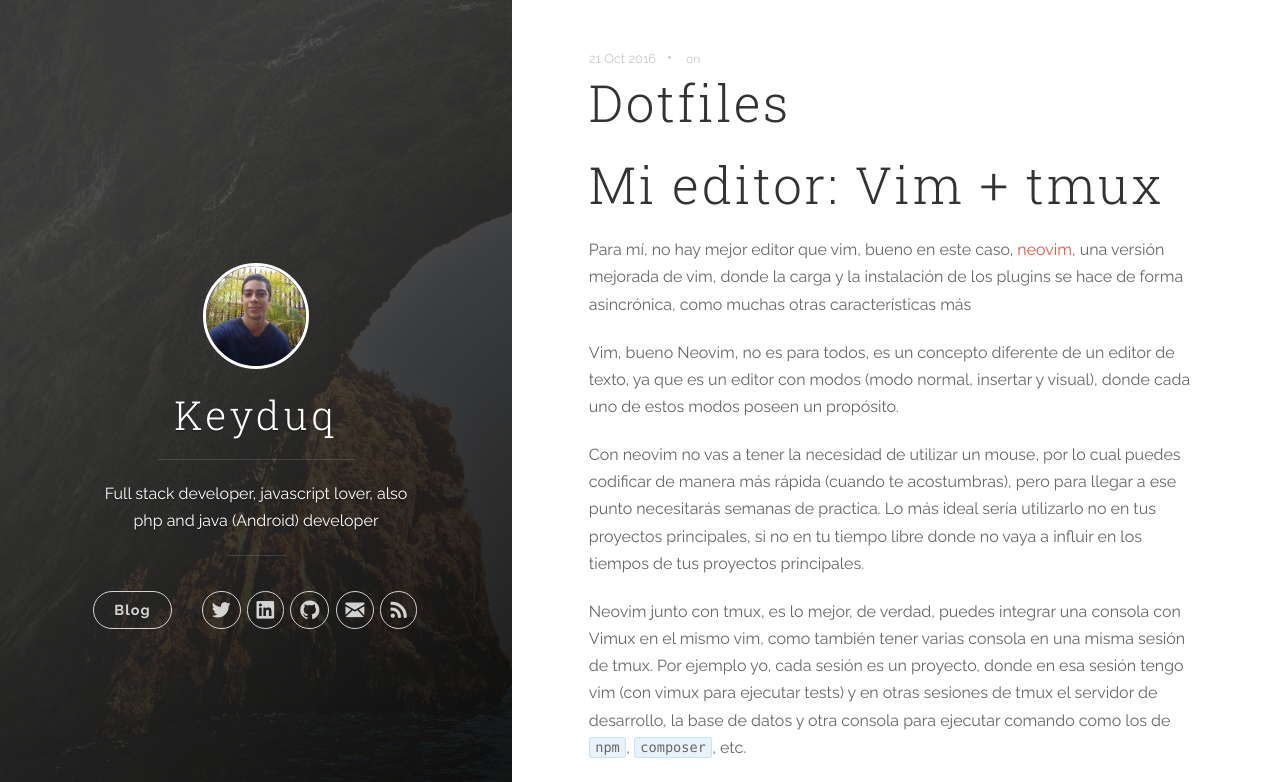
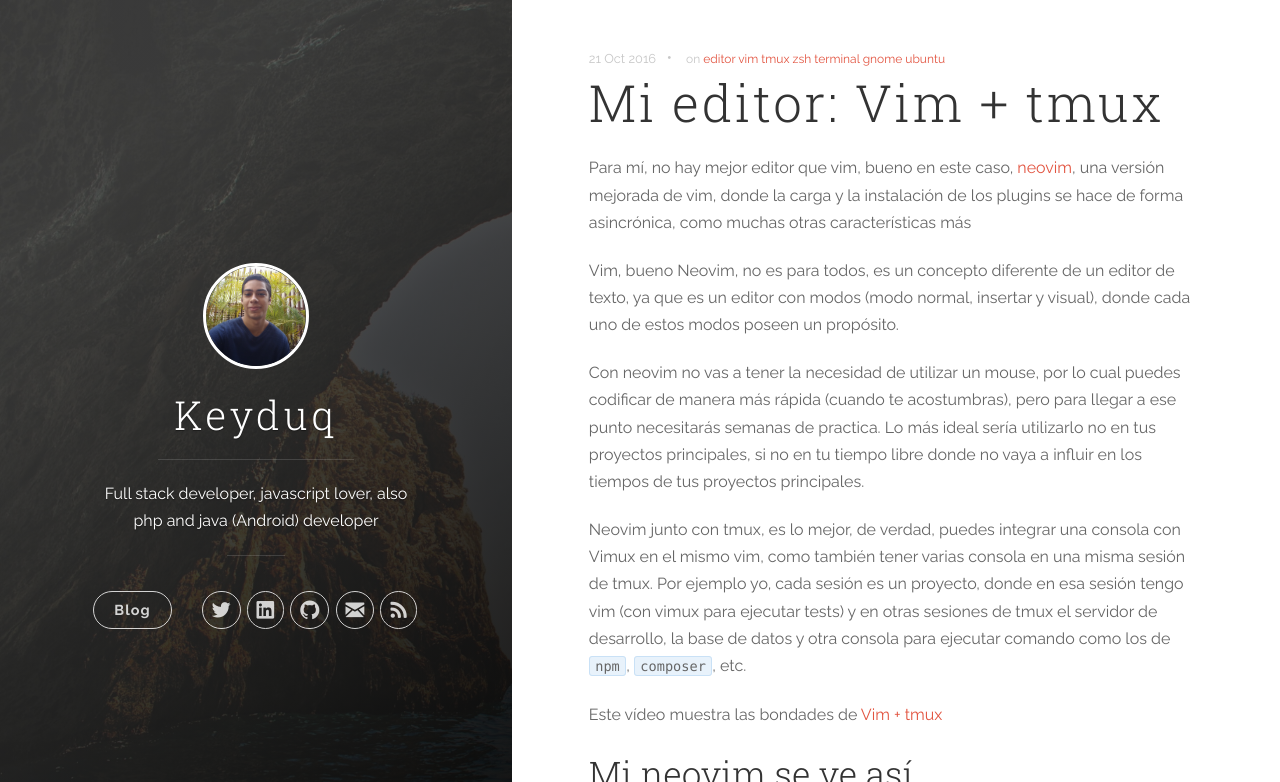
Before and after one commit to keyduq/keyduq.github.io, a Jekyll site: the page built from _posts/2016-10-21-dotfiles.md, in a window 1280 px wide and 900 px high, cut to the strip 0-782 px from the top of the window. Built offline with Jekyll 4.4.1, drawn with Linux system fonts in a browser that asks for light colours; nearby versions of some CDN libraries; comment, search, counter and statistics services are not loaded.

Commit message:
arreglo del ultimo articulo

```diff
--- a/_posts/2016-10-21-dotfiles.md
+++ b/_posts/2016-10-21-dotfiles.md
@@ -1,4 +1,9 @@
-# Mi editor: Vim + tmux
+---
+title: 'Mi editor: Vim + tmux'
+date: 2016-10-21 21:52:00
+categories: [editor,terminal]
+tags: [editor,vim,tmux,zsh,terminal,gnome,ubuntu]
+---
 
 Para mí, no hay mejor editor que vim, bueno en este caso, [neovim](https://neovim.io/),
 una versión mejorada de vim, donde la carga y la instalación de los plugins se hace
```
